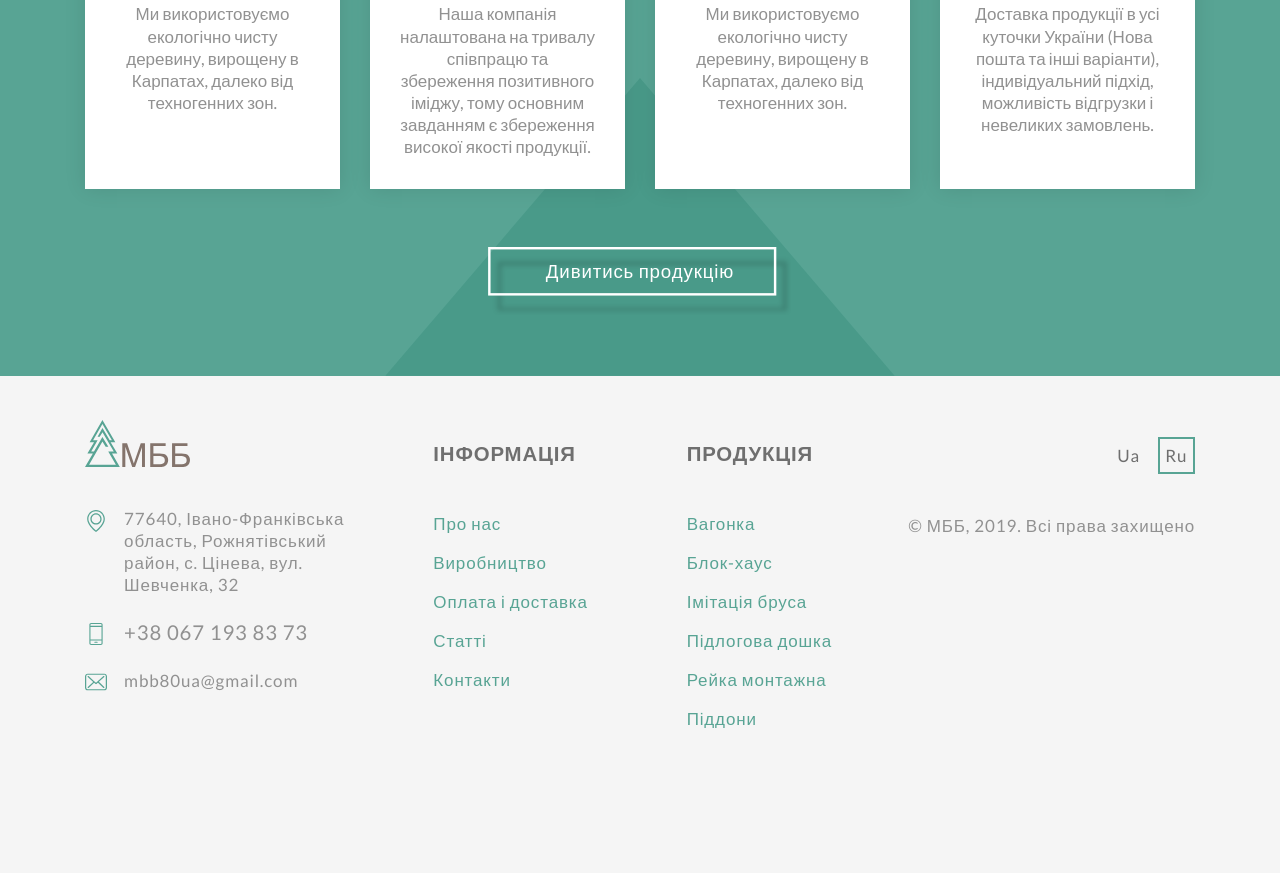
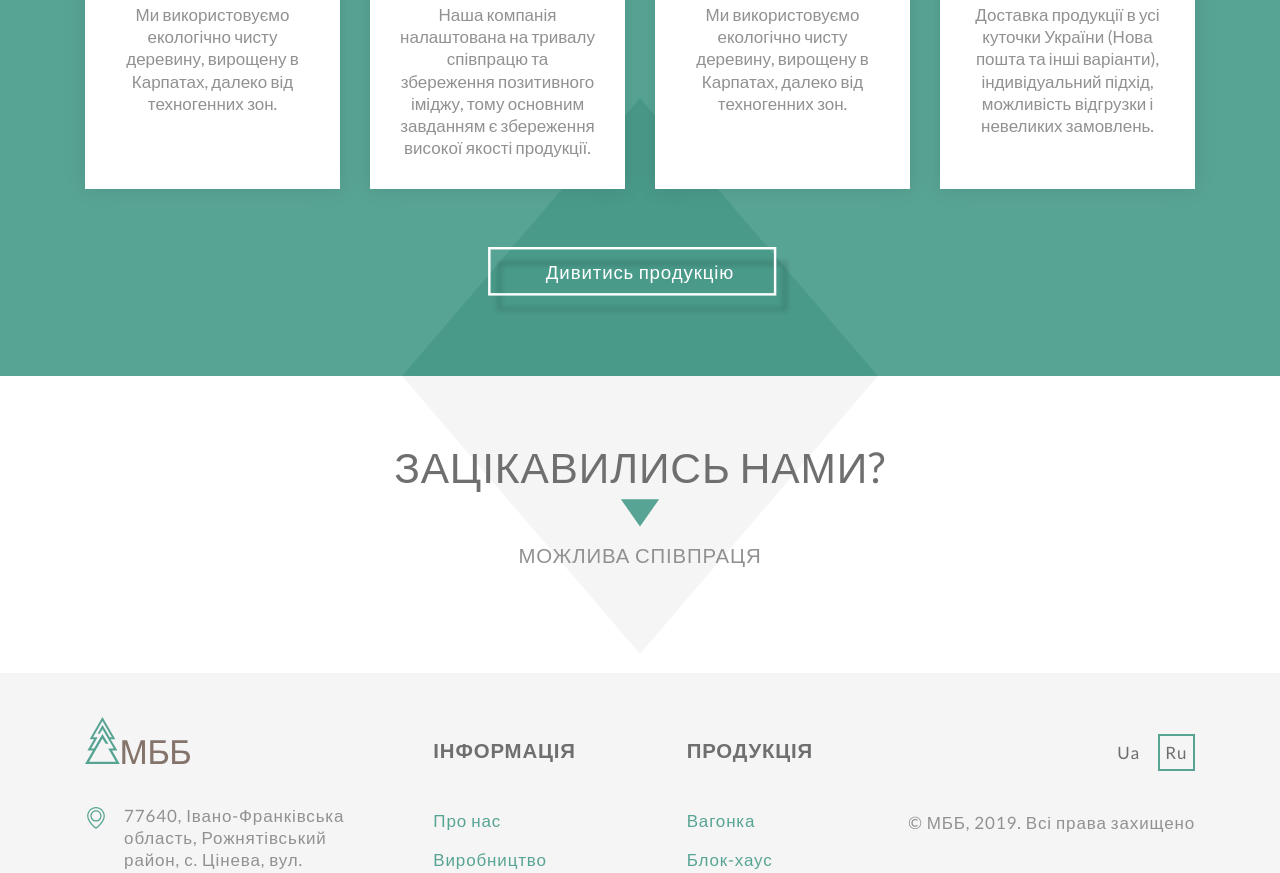
Before and after one commit to Khrystyna2/mbb, a plain HTML site: page index.html in a window 1280 px wide. Shown: the part 1488-2361 px from the top of the page. Before the commit the page ends 2275 px from the top, so only its background shows below. Drawn offline with Linux system fonts and the light colour scheme.

Commit message:
added content on page

```diff
--- a/css/main.css
+++ b/css/main.css
@@ -156,6 +156,7 @@ h6 {
 }
 .title-section >img {
   margin-left: 1.8rem;
+  width: 2.3rem;
 }
 
 .btn-border-white {
@@ -372,6 +373,7 @@ h6 {
 /* section show-goods */
 .show-goods {
   background: #58A494 url(../image/triangle-green.svg) no-repeat bottom center;
+  background-size: 28rem;
   padding-bottom: 3.6rem;
 }
 
@@ -406,6 +408,25 @@ h6 {
   line-height: normal;
   font-weight: 700;
   margin-bottom: 1.4rem;
+}
+
+/* section interested */
+.interested {
+  background: #fff url(../image/triangle-gray.svg) no-repeat top center;
+  background-size: 28rem;
+  padding: 3.8rem 0 6.3rem;
+  font-size: 1.2rem;
+}
+
+.interested__title {
+  font-size: 2.5rem;
+  margin-bottom: 1rem;
+}
+
+.interested__title>img {
+  display: block;
+  margin: 0.4rem auto;
+  width: 2.3rem;
 }
 
 /* section footer */
--- a/index.html
+++ b/index.html
@@ -122,6 +122,16 @@
                 </div>
             </div>
         </section>
+        <section class="interested text-center">
+            <div class="container">
+                <div class="row justify-content-center">
+                    <div class="col-12 col-lg-10">
+                        <h3 class="interested__title">зацікавились нами? <img src="icons/arrow-down.svg" alt=""></h3>
+                        <p>МОЖЛИВА СПІВПРАЦЯ</p>
+                    </div>
+                </div>
+            </div>
+        </section>
     </main>
 
     <!-- footer start -->
```
